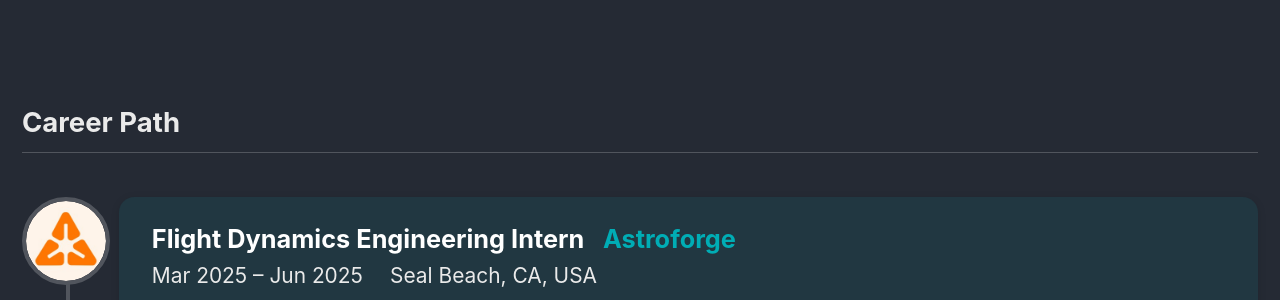
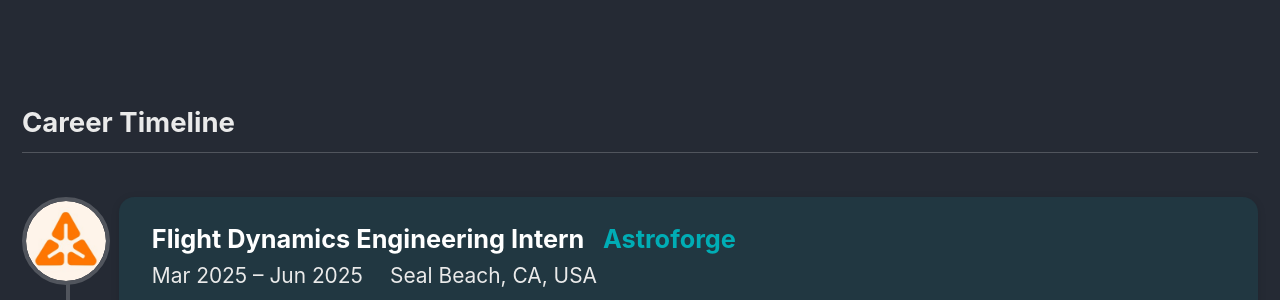
Before and after one commit to AidanV0908/aidanv0908.github.io, a Jekyll site: the page built from index.html, in a window 1280 px wide and 900 px high, scrolled down 1165 px. Shown: the part 155-455 px from the top of the window. Built offline with Jekyll 4.4.1, drawn with Linux system fonts in a browser that asks for light colours; cached includes are drawn as plain includes.

Commit message:
Changed 'Career Path' to 'Career Timeline'

```diff
--- a/index.html
+++ b/index.html
@@ -46,7 +46,7 @@
   </section>
 <!-- Work Experience -->
   <section class="work experience">
-    <h2>Career Path</h2>
+    <h2>Career Timeline</h2>
     {% include timeline.html items=site.data.work_timeline %}
   </section>
 <!-- Other Experience -->
```
